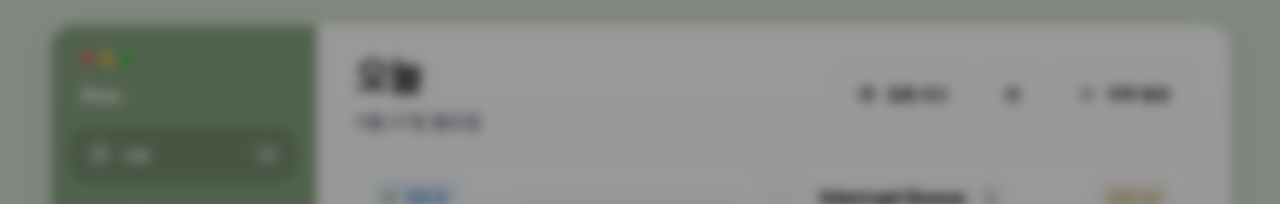
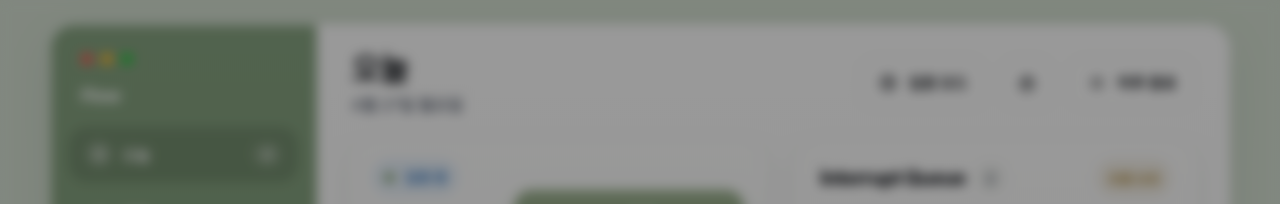
Before and after one commit to Yiseull/FlowTaskManager, a React (Vite) app in the folder frontend/: page / in a window 1280 px wide. Shown: the top 204 px of the page. Built offline with nearby package versions, Linux system fonts and the light colour scheme; no server answers.

Commit message:
fix: 타이머 표시와 오늘 헤더 비율 조정

```diff
--- a/frontend/src/components/ActiveBanner.jsx
+++ b/frontend/src/components/ActiveBanner.jsx
@@ -1,9 +1,10 @@
 import Spinner from './Spinner';
 
 export default function ActiveBanner({ task, elapsed, onComplete, onBlock, onSwitch, loading }) {
-  const h = Math.floor(elapsed / 3600);
-  const m = Math.floor((elapsed % 3600) / 60);
-  const s = elapsed % 60;
+  const safeElapsed = Number.isFinite(elapsed) ? Math.max(0, elapsed) : 0;
+  const h = Math.floor(safeElapsed / 3600);
+  const m = Math.floor((safeElapsed % 3600) / 60);
+  const s = safeElapsed % 60;
   const pad = n => String(n).padStart(2, '0');
   const timeStr = h > 0 ? `${pad(h)}:${pad(m)}:${pad(s)}` : `${pad(m)}:${pad(s)}`;
 
--- a/frontend/src/screens/TodayScreen.jsx
+++ b/frontend/src/screens/TodayScreen.jsx
@@ -15,6 +15,15 @@ async function apiOrMock(fn, mockData) {
     if (shouldUseMockFallback(e)) return mockData;
     throw e;
   }
+}
+
+function normalizeSession(session) {
+  if (!session) return null;
+  return {
+    ...session,
+    startedAtValue: session.started_at ?? session.startedAt ?? null,
+    elapsedSecondsValue: Number(session.elapsed_seconds ?? session.elapsedSeconds ?? 0),
+  };
 }
 
 export default function TodayScreen({ onDayEnd, onOpenSettings }) {
@@ -36,6 +45,7 @@ export default function TodayScreen({ onDayEnd, onOpenSettings }) {
     queryFn: () => apiOrMock(() => api.getCurrentSession(), MOCK.session),
     enabled: !!todayData?.active,
     retry: false,
+    select: normalizeSession,
   });
 
   const { data: interrupts = [] } = useQuery({
@@ -46,10 +56,16 @@ export default function TodayScreen({ onDayEnd, onOpenSettings }) {
 
   // Timer
   useEffect(() => {
-    if (session) {
-      const base = session.elapsed_seconds;
-      const startedAt = new Date(session.started_at).getTime();
-      const tick = () => setElapsed(base + Math.floor((Date.now() - startedAt) / 1000));
+    if (session?.startedAtValue) {
+      const base = Number.isFinite(session.elapsedSecondsValue) ? session.elapsedSecondsValue : 0;
+      const startedAt = new Date(session.startedAtValue).getTime();
+      const tick = () => {
+        if (Number.isNaN(startedAt)) {
+          setElapsed(base);
+          return;
+        }
+        setElapsed(base + Math.max(0, Math.floor((Date.now() - startedAt) / 1000)));
+      };
       tick();
       intervalRef.current = setInterval(tick, 1000);
     } else {
@@ -163,6 +179,7 @@ export default function TodayScreen({ onDayEnd, onOpenSettings }) {
   const blocked = todayData?.blocked || [];
   const pendingInterrupts = Array.isArray(interrupts) ? interrupts : [];
   const sparseLayout = !focusMode && !active && planned.length === 0 && completed.length === 0;
+  const displayElapsed = active ? elapsed : 0;
 
   const dateStr = new Date().toLocaleDateString('ko-KR', { month: 'long', day: 'numeric', weekday: 'long' });
   const compact = typeof window !== 'undefined' && window.innerWidth < 1160;
@@ -183,7 +200,7 @@ export default function TodayScreen({ onDayEnd, onOpenSettings }) {
   return (
     <>
       <div style={{
-        padding: compact ? '24px 18px 14px' : '28px 38px 20px',
+        padding: compact ? '22px 18px 12px' : '24px 34px 18px',
         display: 'flex',
         alignItems: compact ? 'flex-start' : 'center',
         justifyContent: 'space-between',
@@ -192,8 +209,8 @@ export default function TodayScreen({ onDayEnd, onOpenSettings }) {
         flexShrink: 0,
       }}>
         <div style={{ paddingTop: compact ? 2 : 4 }}>
-          <div style={{ fontSize: compact ? 34 : 38, lineHeight: 1.08, fontWeight: 800, letterSpacing: '-0.05em', marginBottom: 10 }}>오늘</div>
-          <div style={{ fontSize: compact ? 17 : 18, color: 'var(--c-muted)', fontWeight: 600 }}>{dateStr}</div>
+          <div style={{ fontSize: compact ? 28 : 32, lineHeight: 1.04, fontWeight: 780, letterSpacing: '-0.04em', marginBottom: 6 }}>오늘</div>
+          <div style={{ fontSize: compact ? 15 : 16, color: 'var(--c-muted)', fontWeight: 600 }}>{dateStr}</div>
         </div>
         <div style={{ display: 'flex', alignItems: 'center', gap: 14 }}>
           <TopButton
@@ -213,7 +230,7 @@ export default function TodayScreen({ onDayEnd, onOpenSettings }) {
             {active && (
               <ActiveBanner
                 task={active}
-                elapsed={elapsed}
+                elapsed={displayElapsed}
                 onComplete={() => completeMutation.mutate()}
                 onBlock={() => blockMutation.mutate()}
                 onSwitch={handleSwitchShortcut}
@@ -341,7 +358,7 @@ export default function TodayScreen({ onDayEnd, onOpenSettings }) {
             </Panel>
 
             <Panel title="집중 분석" action={<span style={{ fontSize: 15, color: 'var(--c-muted)', fontWeight: 600 }}>오늘</span>}>
-              <AnalyticsCard elapsed={elapsed} active={Boolean(active)} />
+              <AnalyticsCard elapsed={displayElapsed} active={Boolean(active)} />
             </Panel>
           </div>
           )}
@@ -445,8 +462,8 @@ function TopButton({ label, icon, onClick, active }) {
     <button
       onClick={onClick}
       style={{
-        height: 58,
-        padding: label ? '0 20px' : '0 18px',
+        height: 54,
+        padding: label ? '0 18px' : '0 16px',
         borderRadius: 18,
         border: active ? '1px solid rgba(137,165,125,0.34)' : '1px solid var(--c-border)',
         background: active ? 'var(--c-accent-faint)' : 'rgba(255,255,255,0.72)',
@@ -454,7 +471,7 @@ function TopButton({ label, icon, onClick, active }) {
         alignItems: 'center',
         gap: 10,
         fontWeight: 700,
-        fontSize: 16,
+        fontSize: 15,
         color: active ? 'var(--c-accent-strong)' : 'var(--c-text)',
         cursor: onClick ? 'pointer' : 'default',
       }}
```
